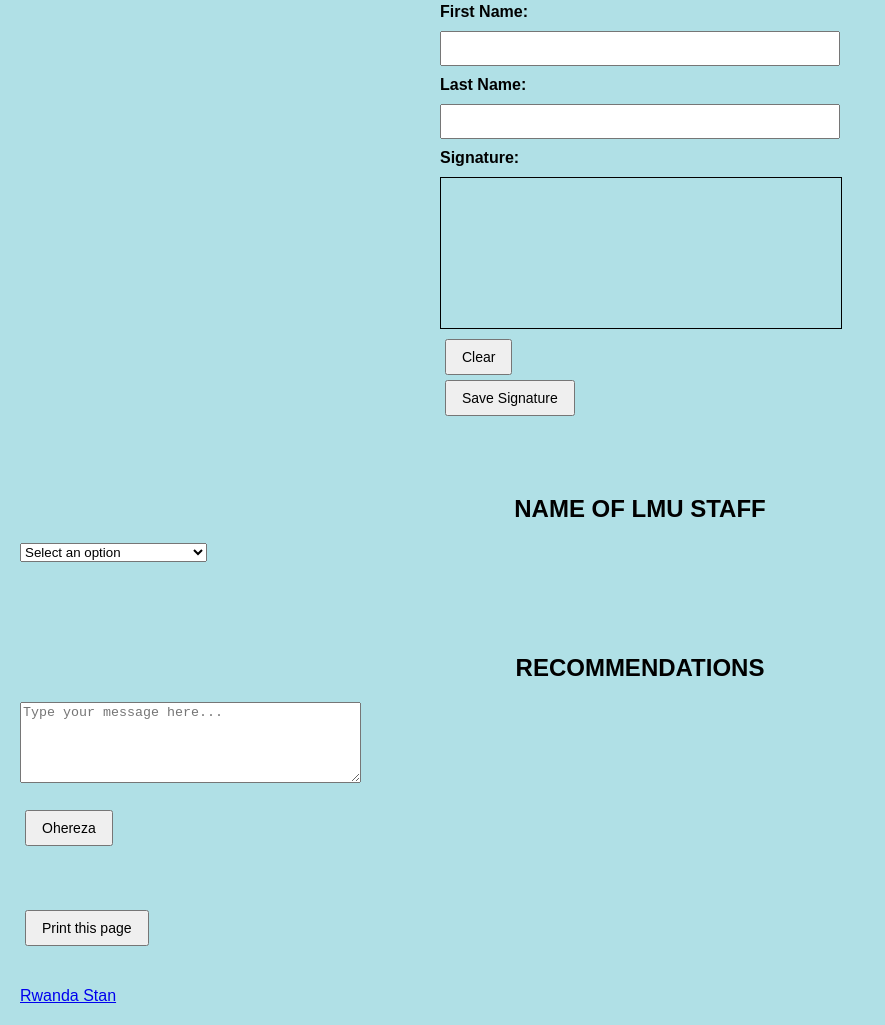
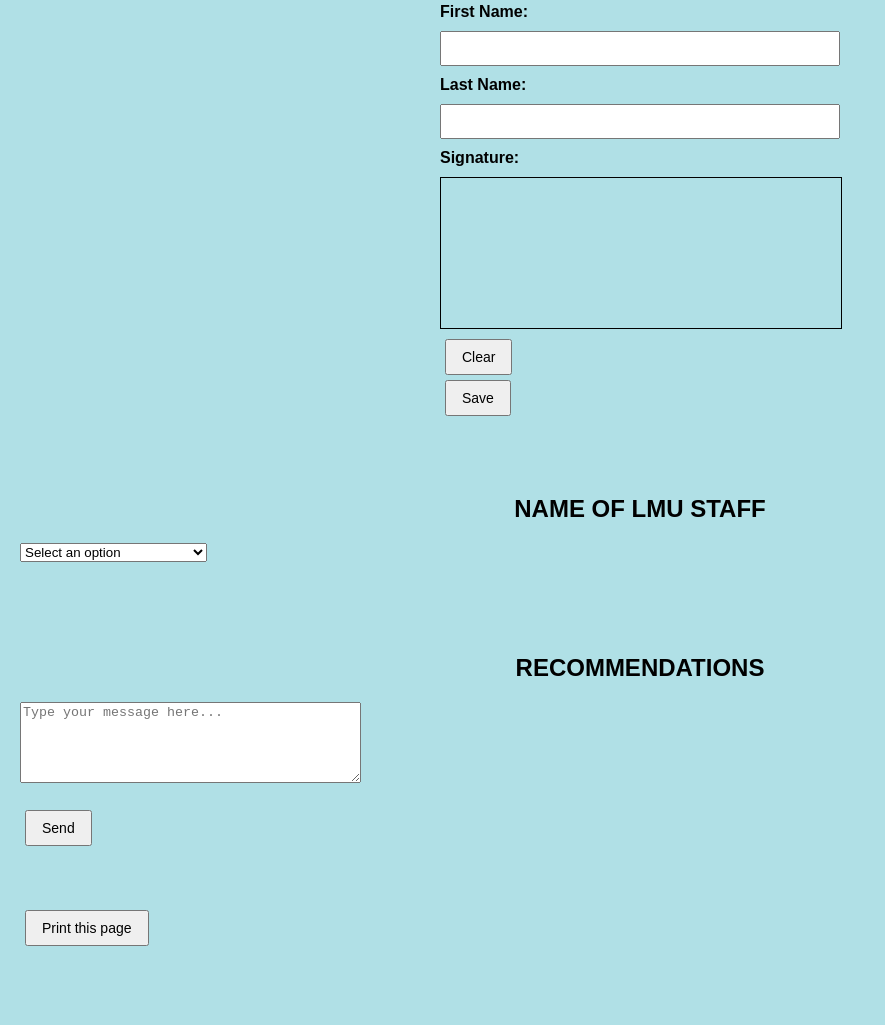
Before and after one commit to mjc174/my-first-website, a plain HTML site: page index.html in a window 1280 px wide. Shown: the part 1238-2263 px from the top of the page, without its empty margins (0-885 px from the left). Drawn offline with Linux system fonts and the light colour scheme.

Commit message:
Update index.html

```diff
--- a/index.html
+++ b/index.html
@@ -198,7 +198,7 @@ h2 {
 
             <div class="button-container">
                 <button type="button" onclick="clearCanvas()">Clear</button>
-                <button type="button" onclick="saveSignature()">Save Signature</button>
+                <button type="button" onclick="saveSignature()">Save </button>
             </div>
         </form>
     </div>
@@ -305,11 +305,9 @@ h2 {
     <h2> RECOMMENDATIONS</h2>
     <form action="/submit" method="post">
         <textarea id="message" name="message" rows="5" cols="40" placeholder="Type your message here..."></textarea><br><br>
-        <button type="submit"> Ohereza </button>
+        <button type="submit"> Send </button>
     </form>
 </body>
 </html><br> <br> <br>
 
 <button onclick="window.print()">Print this page</button> <br> <br>
-
-<a href="https://www.rsb.gov.rw/"> Rwanda Stan
```
